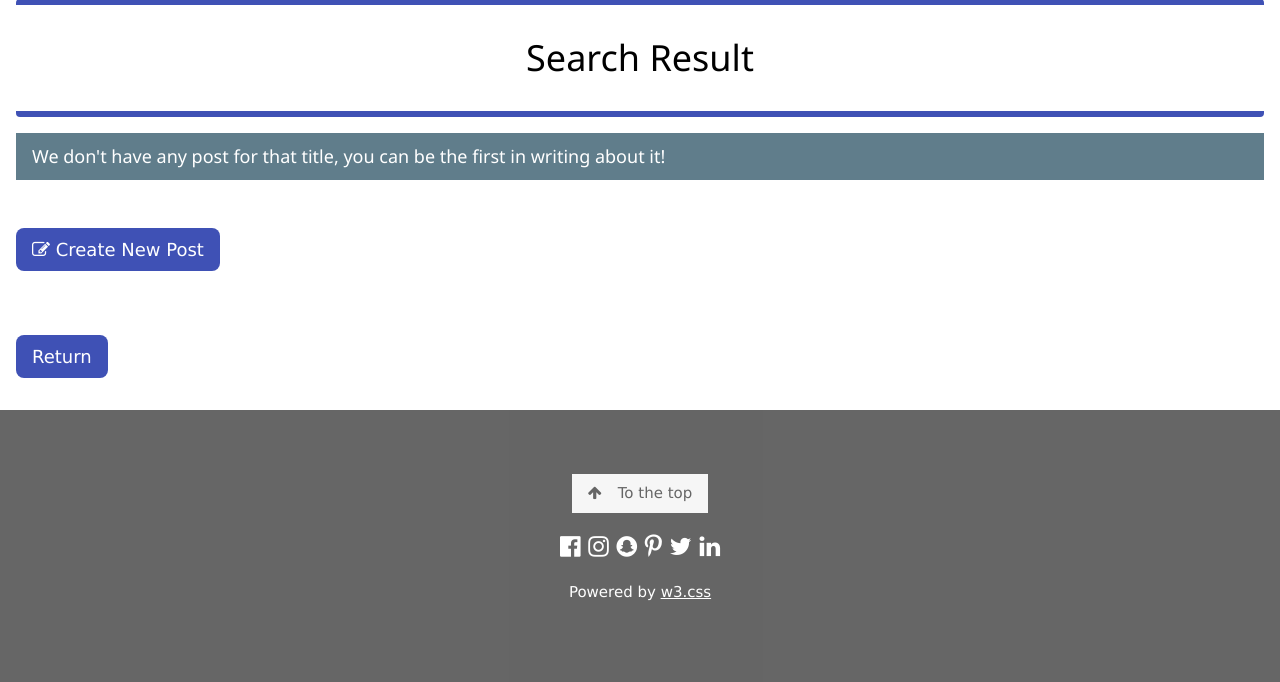
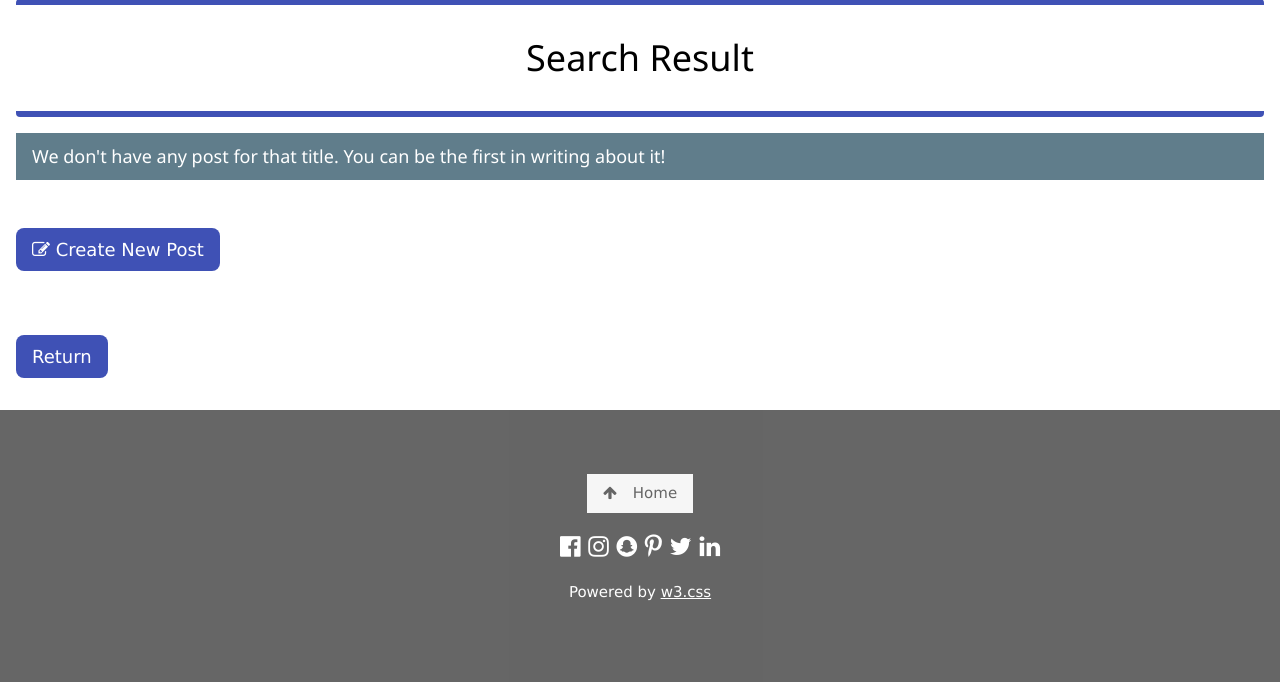
Before and after one commit to flor-ba/FinalProjectBlog, a Django app: page /search_post/ in a window 1280 px wide. Shown: the part 260-942 px from the top of the page. Run offline with Django 4.2, Linux system fonts and the light colour scheme; data comes from the database, SQL or seed files in the repository.

Commit message:
2nd commit- Updated some templates

```diff
--- a/BlogApp/templates/BlogApp/components/footer.html
+++ b/BlogApp/templates/BlogApp/components/footer.html
@@ -1,7 +1,7 @@
 <!-- Footer -->
 
 <footer class="w3-center w3-black w3-padding-64 w3-opacity w3-hover-opacity-off">
-    <a href="{% url 'blogapp:Home' %}" class="w3-button w3-light-grey"><i class="fa fa-arrow-up w3-margin-right"></i>To the top</a>
+    <a href="{% url 'blogapp:Home' %}" class="w3-button w3-light-grey"><i class="fa fa-arrow-up w3-margin-right"></i>Home</a>
     <div class="w3-xlarge w3-section">
       <i class="fa fa-facebook-official w3-hover-opacity"></i>
       <i class="fa fa-instagram w3-hover-opacity"></i>
--- a/BlogApp/templates/BlogApp/posts.html
+++ b/BlogApp/templates/BlogApp/posts.html
@@ -10,13 +10,14 @@
 </div>
 
 <!-- Buscar Post -->
-<h3>You can search for a title:</h3>
+<div class="w3-panel">
+    <h3>You can search for a title:</h3>
 
-<form action="{% url 'blogapp:SearchResult' %}" method="GET">
-    <input type="text" name="title" id="title">
-    <input button type="submit" class="w3-button w3-round-large w3-button w3-indigo" value="Search">
-</form>
-
+    <form action="{% url 'blogapp:SearchResult' %}" method="GET">
+        <input type="text" name="title" id="title">
+        <input button type="submit" class="w3-button w3-round-large w3-button w3-indigo" value="Search">
+    </form>
+</div>
 
 {% if posts %}
 
--- a/BlogApp/templates/BlogApp/searchPost.html
+++ b/BlogApp/templates/BlogApp/searchPost.html
@@ -19,10 +19,10 @@
 
 {% else %}
 <div class="w3-panel w3-blue-gray">
-    <h5>We don't have any post for that title, you can be the first in writing about it!</h5>
+    <h5>We don't have any post for that title. You can be the first in writing about it!</h5>
 </div>
 <div class="w3-bar w3-padding-32">
-    <a button class="w3-button w3-round-large w3-button w3-large w3-indigo" href="{% url 'blogapp:PostCreate' %}"><i class="fa fa-edit"></i> Create New Post</a>
+    <a button class="w3-button w3-round-large w3-button w3-large w3-indigo" href="{% url 'blogapp:PostForm' %}"><i class="fa fa-edit"></i> Create New Post</a>
 </div>
 
 {% endif %}
--- a/Users/templates/Users/profile.html
+++ b/Users/templates/Users/profile.html
@@ -15,13 +15,15 @@
     <div class="w3-card-4 w3-center w3-white w3-display-container">
         <img class="w3-circle" height="400px" src="{{avatar}}" alt="avatar">
         {% if user.is_superuser %}   <!-- solo el Admin puede ver la opción de cambiar foto de perfil -->
-        <div class="w3-display-bottommiddle w3-large w3-black"><a class="w3-button w3-black w3-border" title="Change profile picture" href="{% url 'users:editAvatar' %}"><i class="fa fa-file-image-o"></i></a></div>
+            <div class="w3-display-bottommiddle w3-large w3-black"><a class="w3-button w3-black w3-border" title="Change profile picture" href="{% url 'users:editAvatar' %}"><i class="fa fa-file-image-o"></i></a></div>
         {% endif %}
     </div>
     {% else %}
     <div class="w3-card-4 w3-center w3-white w3-display-container">
         <img src="{% static 'BlogApp/Profile-Pic-Icon-empty.png' %}" class="w3-circle" height="400px" alt="avatar">
-        <div class="w3-display-bottommiddle w3-large w3-black"><a class="w3-button w3-black w3-border" title="Add a profile picture" href="{% url 'users:editAvatar' %}"><i class="fa fa-file-image-o"></i></a></div>
+        {% if user.is_superuser %}   <!-- solo el Admin puede ver la opción de cambiar foto de perfil -->
+            <div class="w3-display-bottommiddle w3-large w3-black"><a class="w3-button w3-black w3-border" title="Add a profile picture" href="{% url 'users:editAvatar' %}"><i class="fa fa-file-image-o"></i></a></div>
+        {% endif %}
     </div>
     {% endif %}
 
```
